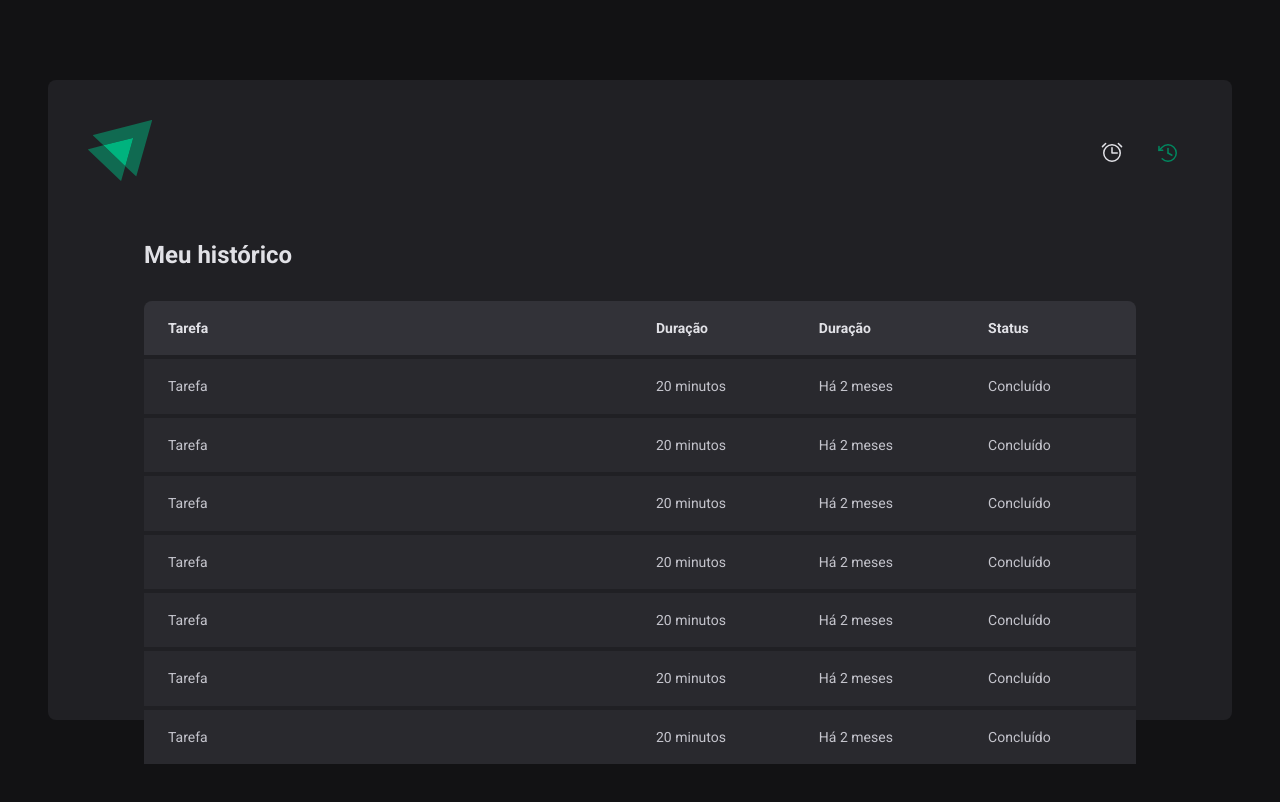
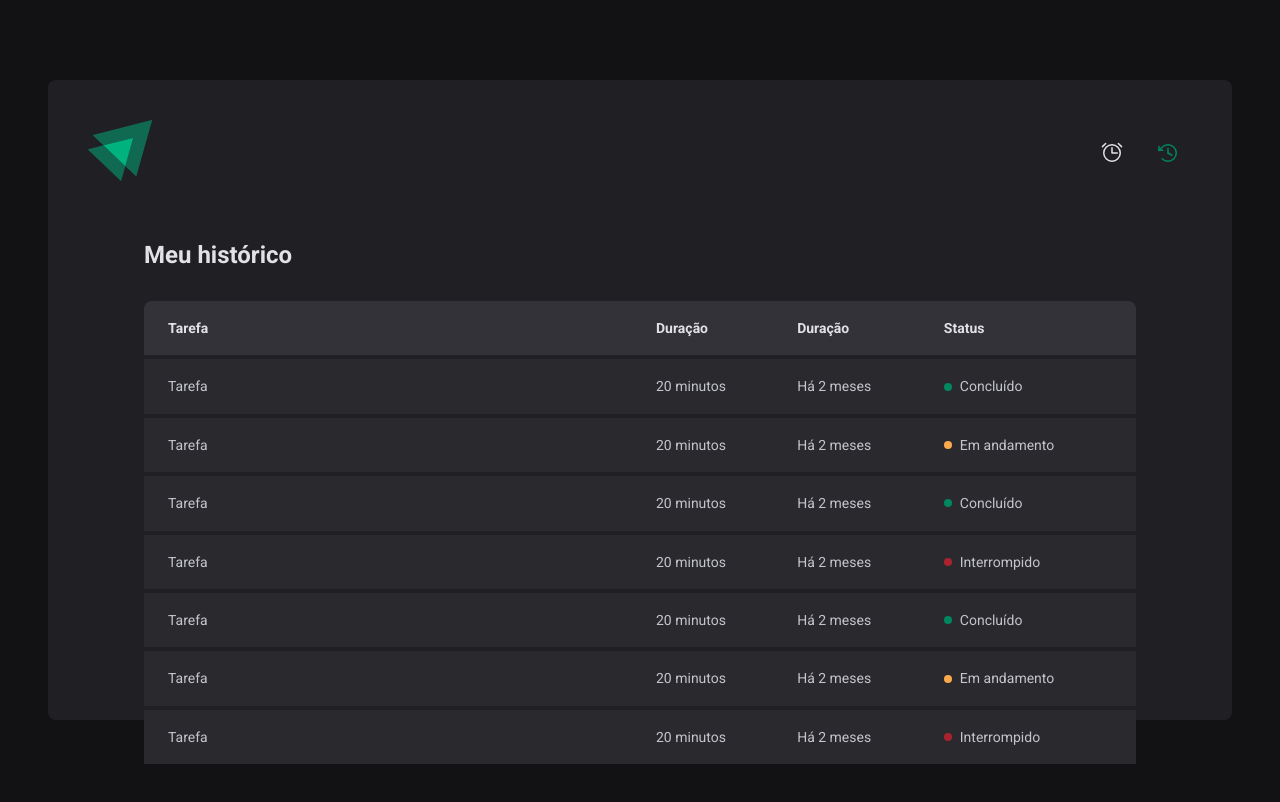
Before and after one commit to juliafclima/IgniteTimer, a React (Vite) app: page /history in a window 1280 px wide. Shown: the top 802 px of the page. Built offline with nearby package versions, Linux system fonts and the light colour scheme.

Commit message:
TypeScript no formulário

```diff
--- a/package.json
+++ b/package.json
@@ -10,11 +10,14 @@
     "preview": "vite preview"
   },
   "dependencies": {
+    "@hookform/resolvers": "^3.6.0",
     "phosphor-react": "^1.4.1",
     "react": "^18.2.0",
     "react-dom": "^18.2.0",
+    "react-hook-form": "^7.51.5",
     "react-router-dom": "^6.3.0",
-    "styled-components": "^6.1.11"
+    "styled-components": "^6.1.11",
+    "zod": "^3.23.8"
   },
   "devDependencies": {
     "@types/react": "^18.0.0",
--- a/src/pages/History/index.tsx
+++ b/src/pages/History/index.tsx
@@ -1,4 +1,4 @@
-import { HistoryContainer, HistoryList } from "./styles";
+import { HistoryContainer, HistoryList, Status } from "./styles";
 
 export function History() {
   return (
@@ -21,49 +21,68 @@
               <td>Tarefa</td>
               <td>20 minutos</td>
               <td>Há 2 meses</td>
-              <td>Concluído</td>
+
+              <td>
+                <Status statusColor="green">Concluído</Status>
+              </td>
             </tr>
 
             <tr>
               <td>Tarefa</td>
               <td>20 minutos</td>
               <td>Há 2 meses</td>
-              <td>Concluído</td>
+
+              <td>
+                <Status statusColor="yellow">Em andamento</Status>
+              </td>
             </tr>
 
             <tr>
               <td>Tarefa</td>
               <td>20 minutos</td>
               <td>Há 2 meses</td>
-              <td>Concluído</td>
+
+              <td>
+                <Status statusColor="green">Concluído</Status>
+              </td>
             </tr>
 
             <tr>
               <td>Tarefa</td>
               <td>20 minutos</td>
               <td>Há 2 meses</td>
-              <td>Concluído</td>
+
+              <td>
+                <Status statusColor="red">Interrompido</Status>
+              </td>
             </tr>
 
             <tr>
               <td>Tarefa</td>
               <td>20 minutos</td>
               <td>Há 2 meses</td>
-              <td>Concluído</td>
+
+              <td>
+                <Status statusColor="green">Concluído</Status>
+              </td>
             </tr>
 
             <tr>
               <td>Tarefa</td>
               <td>20 minutos</td>
               <td>Há 2 meses</td>
-              <td>Concluído</td>
+              <td>
+                <Status statusColor="yellow">Em andamento</Status>
+              </td>
             </tr>
 
             <tr>
               <td>Tarefa</td>
               <td>20 minutos</td>
               <td>Há 2 meses</td>
-              <td>Concluído</td>
+              <td>
+                <Status statusColor="red">Interrompido</Status>
+              </td>
             </tr>
           </tbody>
         </table>
--- a/src/pages/History/styles.ts
+++ b/src/pages/History/styles.ts
@@ -59,3 +59,27 @@
     }
   }
 `;
+
+const STATUS_COLORS = {
+  yellow: "yellow-500",
+  green: "green-500",
+  red: "red-500",
+} as const;
+
+interface StatusProps {
+  statusColor: keyof typeof STATUS_COLORS;
+}
+
+export const Status = styled.span<StatusProps>`
+  display: flex;
+  align-items: center;
+  gap: 0.5rem;
+
+  &::before {
+    content: "";
+    width: 0.5rem;
+    height: 0.5rem;
+    border-radius: 9999px;
+    background: ${(props) => props.theme[STATUS_COLORS[props.statusColor]]};
+  }
+`;
--- a/src/pages/Home/index.tsx
+++ b/src/pages/Home/index.tsx
@@ -1,4 +1,7 @@
 import { Play } from "phosphor-react";
+import { useForm } from "react-hook-form";
+import { zodResolver } from "@hookform/resolvers/zod";
+import * as zod from "zod";
 
 import {
   CountdownContainer,
@@ -10,16 +13,42 @@
   TaskInput,
 } from "./styles";
 
+const newCycleFormValidationSchema = zod.object({
+  task: zod.string().min(1, "Informe a tarefa"),
+  minutesAmount: zod
+    .number()
+    .min(5, "O ciclo precisa ser de no mínimo 5 minutos.")
+    .max(60, "O ciclo precisa ser de no máximo 60 minutos."),
+});
+
+type NewCycleFormData = zod.infer<typeof newCycleFormValidationSchema>
+
 export function Home() {
+  const { register, handleSubmit, watch } = useForm<NewCycleFormData>({
+    resolver: zodResolver(newCycleFormValidationSchema),
+    defaultValues: {
+      task: '',
+      minutesAmount: 0,
+    },
+  })
+
+  function handleCreateNewCycle(data: NewCycleFormData) {
+    console.log(data);
+  }
+
+  const task = watch("task");
+  const isSubmitDisable = !task;
+
   return (
     <HomeContainer>
-      <form>
+      <form onSubmit={handleSubmit(handleCreateNewCycle)}>
         <FormContainer>
           <label htmlFor="task">Vou trabalhar em</label>
           <TaskInput
             id="task"
             list="task-suggestions"
             placeholder="Dê um nome para o seu projeto"
+            {...register("task")}
           />
 
           <datalist id="task-suggestions">
@@ -37,6 +66,7 @@
             step={5}
             min={5}
             max={60}
+            {...register("minutesAmount", { valueAsNumber: true })}
           />
 
           <span>minutos.</span>
@@ -50,7 +80,7 @@
           <span>0</span>
         </CountdownContainer>
 
-        <StartCountdownButton disabled type="submit">
+        <StartCountdownButton disabled={isSubmitDisable} type="submit">
           <Play size={24} />
           Começar
         </StartCountdownButton>
```
Also changed, not shown: 1 other file (tests, documents, lock files or other folders).
